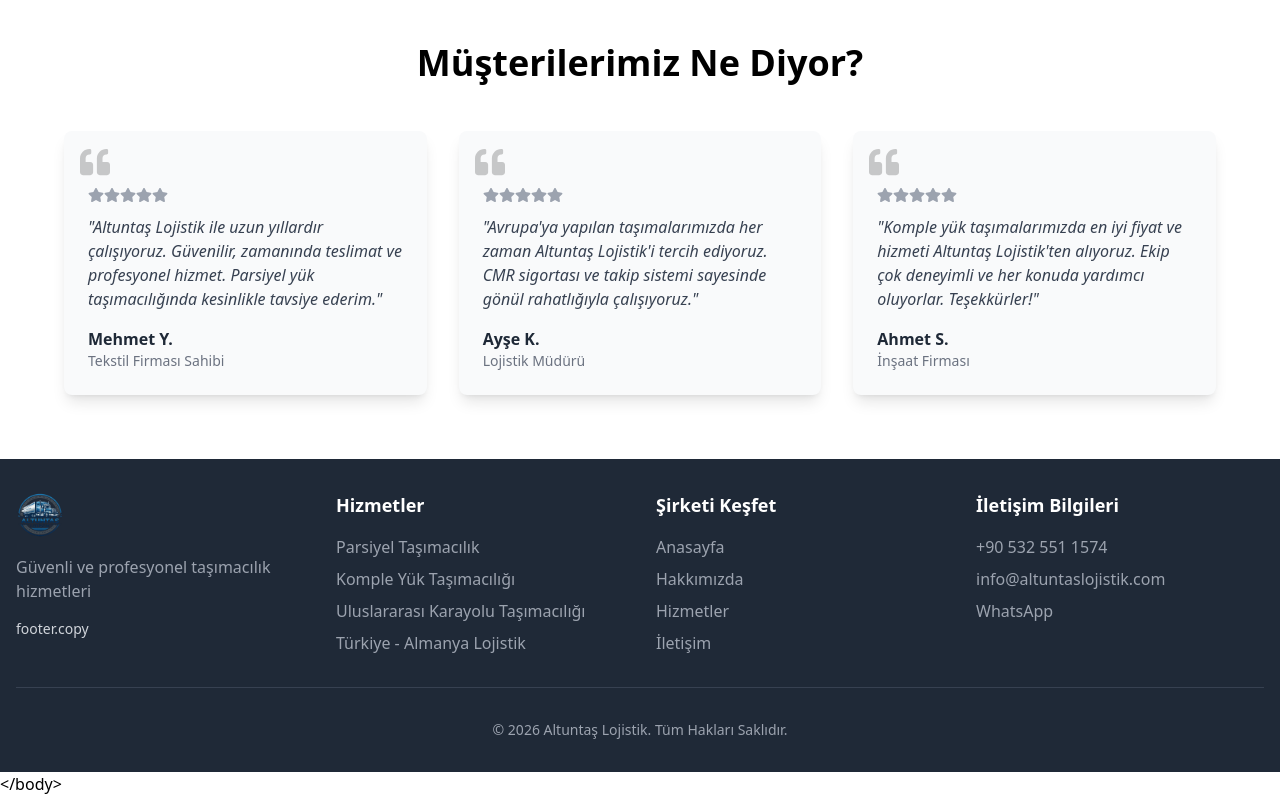
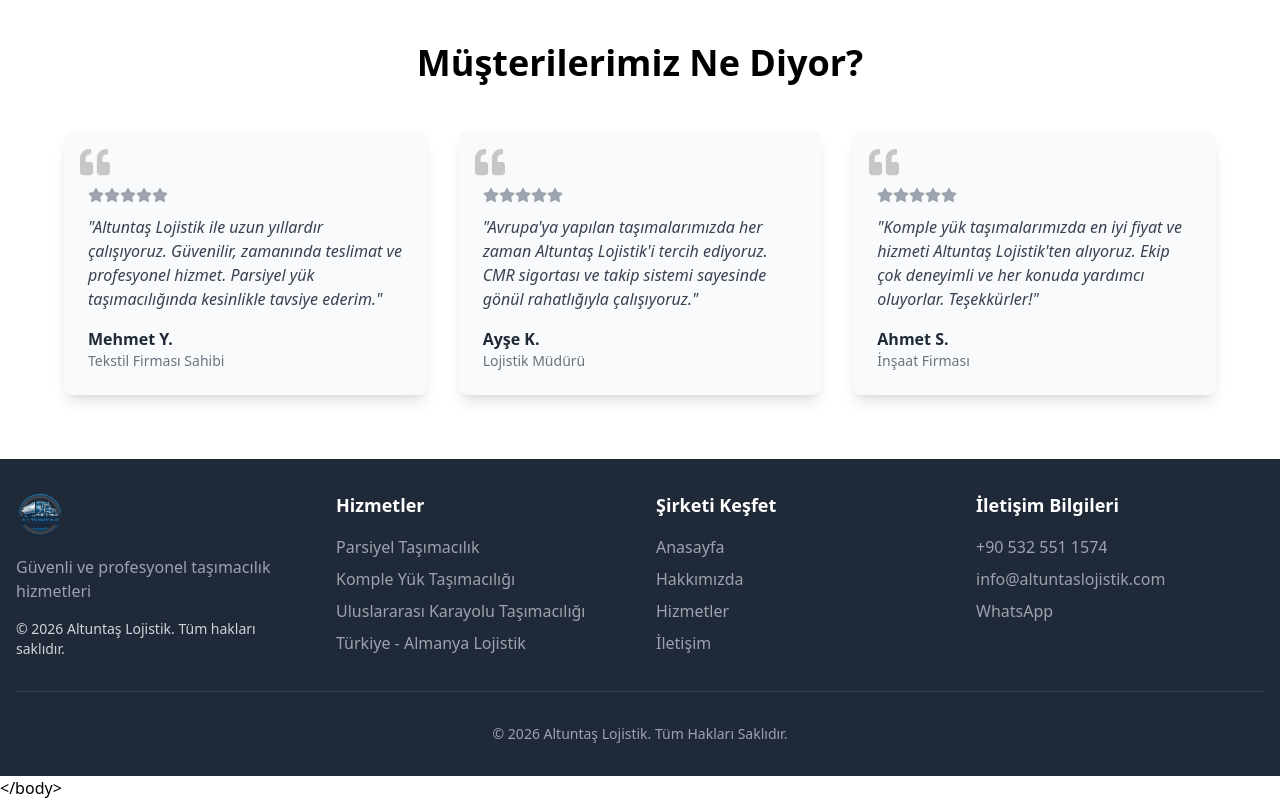
Before and after one commit to AltCemal/ALTUNTAS-LOJ-ST-K, a React (Vite) app: page / in a window 1280 px wide. Shown: the part 1702-2502 px from the top of the page. Built offline with nearby package versions, Linux system fonts and the light colour scheme.

Commit message:
fix(i18n): add missing footer.copy translation for Turkish locale

```diff
--- a/src/locales/tr.ts
+++ b/src/locales/tr.ts
@@ -239,6 +239,7 @@
   'form.submit': 'WhatsApp ile Gönder',
 
   'footer.tagline': 'Güvenli ve profesyonel taşımacılık hizmetleri',
+  'footer.copy': '© 2026 Altuntaş Lojistik. Tüm hakları saklıdır.',
   'footer.company': 'Şirketi Keşfet',
   'footer.contact': 'İletişim Bilgileri',
   'whatsapp.tooltip': 'Hemen Yaz',
```
